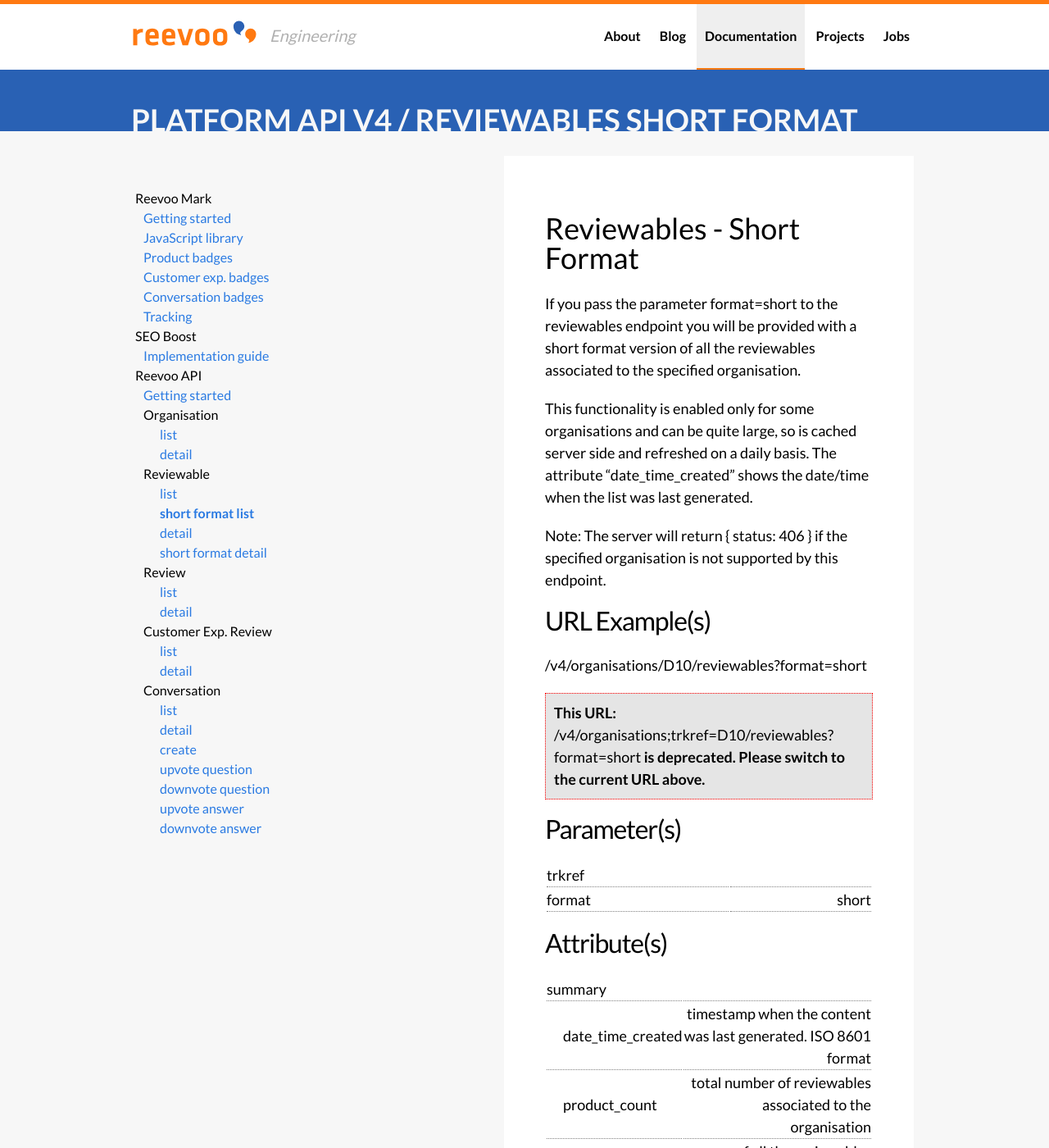
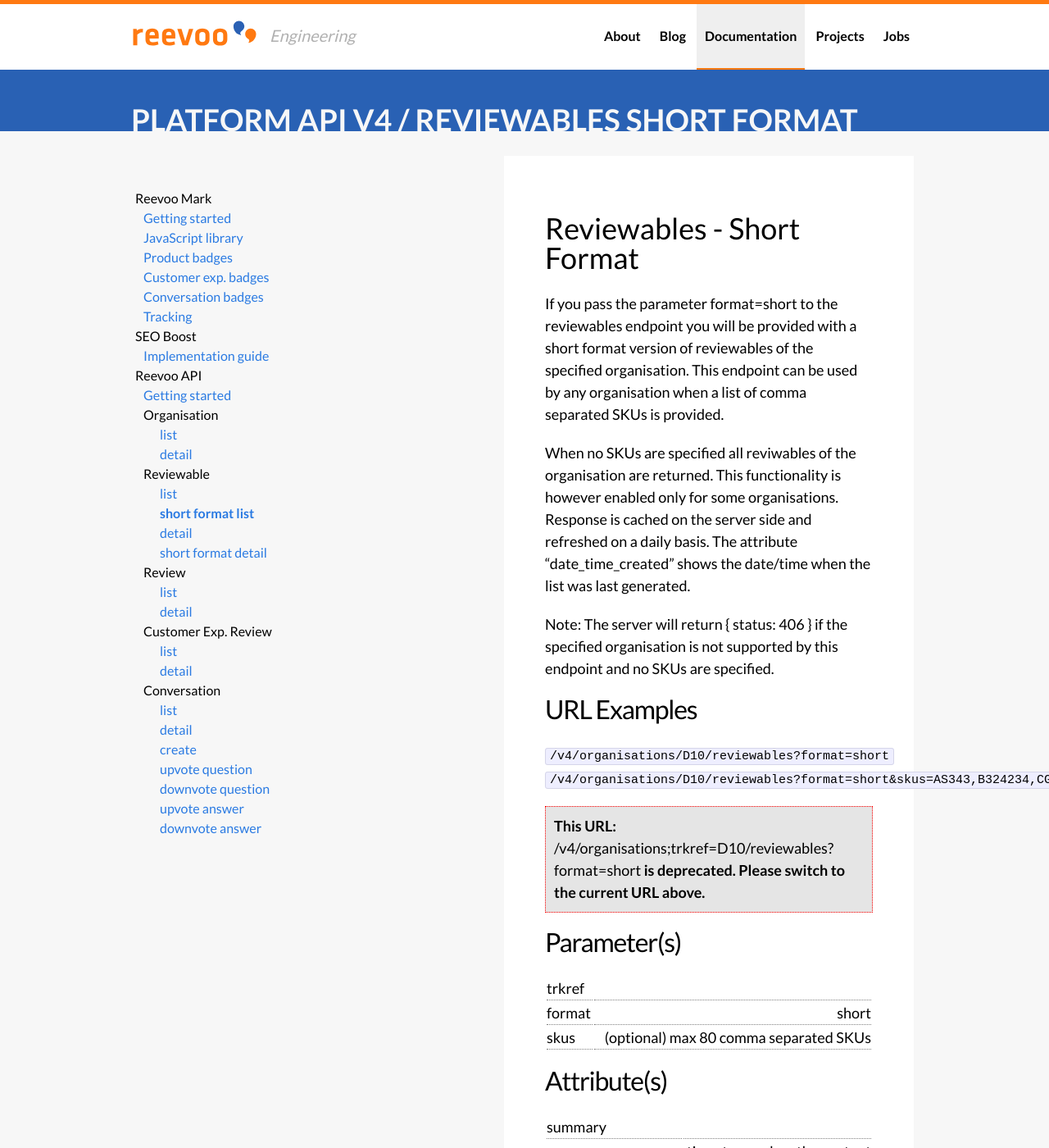
Before and after one commit to reevoo/reevoo.github.io, a Jekyll site: the page built from docs/reevooapi/reviewable/reviewable-short-format-list.markdown, in a window 1280 px wide and 1400 px high. Shown: the whole window at 82% size. Built offline with Jekyll 4.4.1, drawn with Linux system fonts in a browser that asks for light colours.

Commit message:
Update reviewable list short format doc: skus parameter

```diff
--- a/docs/reevooapi/reviewable/reviewable-short-format-list.markdown
+++ b/docs/reevooapi/reviewable/reviewable-short-format-list.markdown
@@ -10,17 +10,20 @@
 
 # Reviewables - Short Format
 If you pass the parameter format=short to the reviewables endpoint you will be provided with
-a short format version of all the reviewables associated to the specified organisation.
+a short format version of reviewables of the specified organisation.
+This endpoint can be used by any organisation when a list of comma separated SKUs is provided.
 
-This functionality is enabled only for some organisations and can be quite large, so is cached
+When no SKUs are specified all reviwables of the organisation are returned.
+This functionality is however enabled only for some organisations. Response is cached on the
 server side and refreshed on a daily basis. The attribute "date_time_created" shows the
 date/time when the list was last generated.
 
 Note: The server will return { status: 406 } if the specified organisation is not supported
-by this endpoint.
+by this endpoint and no SKUs are specified.
 
-## URL Example(s)
-/v4/organisations/D10/reviewables?format=short
+## URL Examples
+`/v4/organisations/D10/reviewables?format=short`
+`/v4/organisations/D10/reviewables?format=short&skus=AS343,B324234,CG9232`
 
 <div class="warning">
   <strong>This URL: </strong>
@@ -31,8 +34,9 @@
 ## Parameter(s)
 
 {: .documentation}
-|trkref|     |
-|format|short|
+|trkref |                                       |
+|format |short                                  |
+|skus   |(optional) max 80 comma separated SKUs |
 
 ## Attribute(s)
 
```
